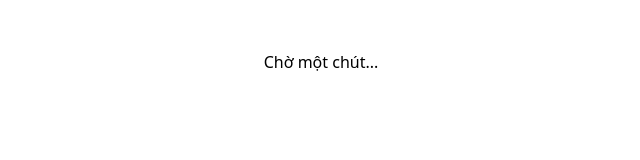
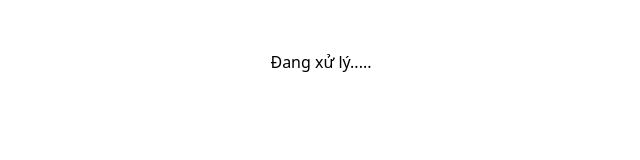
Before and after one commit to LucHandsome/ProjectOrderFood, a React (Vite) app: page /authPage in a window 1280 px wide. Shown: the top 160 px of the page, without its empty margins (319-959 px from the left). Built offline with nearby package versions, Linux system fonts and the light colour scheme.

Commit message:
Cập nhật FE

```diff
--- a/src/pages/Customer/authPage.jsx
+++ b/src/pages/Customer/authPage.jsx
@@ -6,12 +6,14 @@ import 'react-toastify/dist/ReactToastify.css';
 
 const AuthPage = () => {
     const navigate = useNavigate();
-    const [loading, setLoading] = useState(false); // Khai báo state loading
+    const [loading, setLoading] = useState(true); // Thêm loading để điều khiển trạng thái
 
     useEffect(() => {
         const fetchPointerToken = async () => {
             const urlParams = new URLSearchParams(window.location.search);
             const code = urlParams.get('code');
+
+            console.log("Code received:", code); // Logging để kiểm tra mã code
 
             if (code) {
                 setLoading(true);
@@ -22,19 +24,17 @@ const AuthPage = () => {
                         toast.success('Đăng nhập Pointer thành công!');
                         localStorage.setItem('token', response.data.token);
                         localStorage.setItem('customerId', response.data.data.id);
-
-                        // Điều hướng đến trang restaurantlist
                         navigate('/restaurantlist');
                     } else {
                         toast.error(response.data.message || 'Đăng nhập Pointer không thành công.');
                     }
                 } catch (error) {
-                    // Kiểm tra error.response để có thông tin chi tiết hơn
-                    const errorMessage = error.response?.data?.message || 'Đã xảy ra lỗi khi đăng nhập với Pointer. Vui lòng thử lại.';
-                    toast.error(errorMessage);
+                    toast.error('Đã xảy ra lỗi khi đăng nhập với Pointer. Vui lòng thử lại.');
                 } finally {
                     setLoading(false);
                 }
+            } else {
+                toast.error('Mã code không được cung cấp.');
             }
         };
 
@@ -43,8 +43,7 @@ const AuthPage = () => {
 
     return (
         <div style={{ textAlign: 'center', marginTop: '50px' }}>
-            {loading ? <h1>Đang xử lý.....</h1> : <h1>Chờ một chút...</h1>}
-            <ToastContainer />
+            <h1>{loading ? "Đang xử lý....." : "Đã xử lý xong!"}</h1>
         </div>
     );
 };
```
